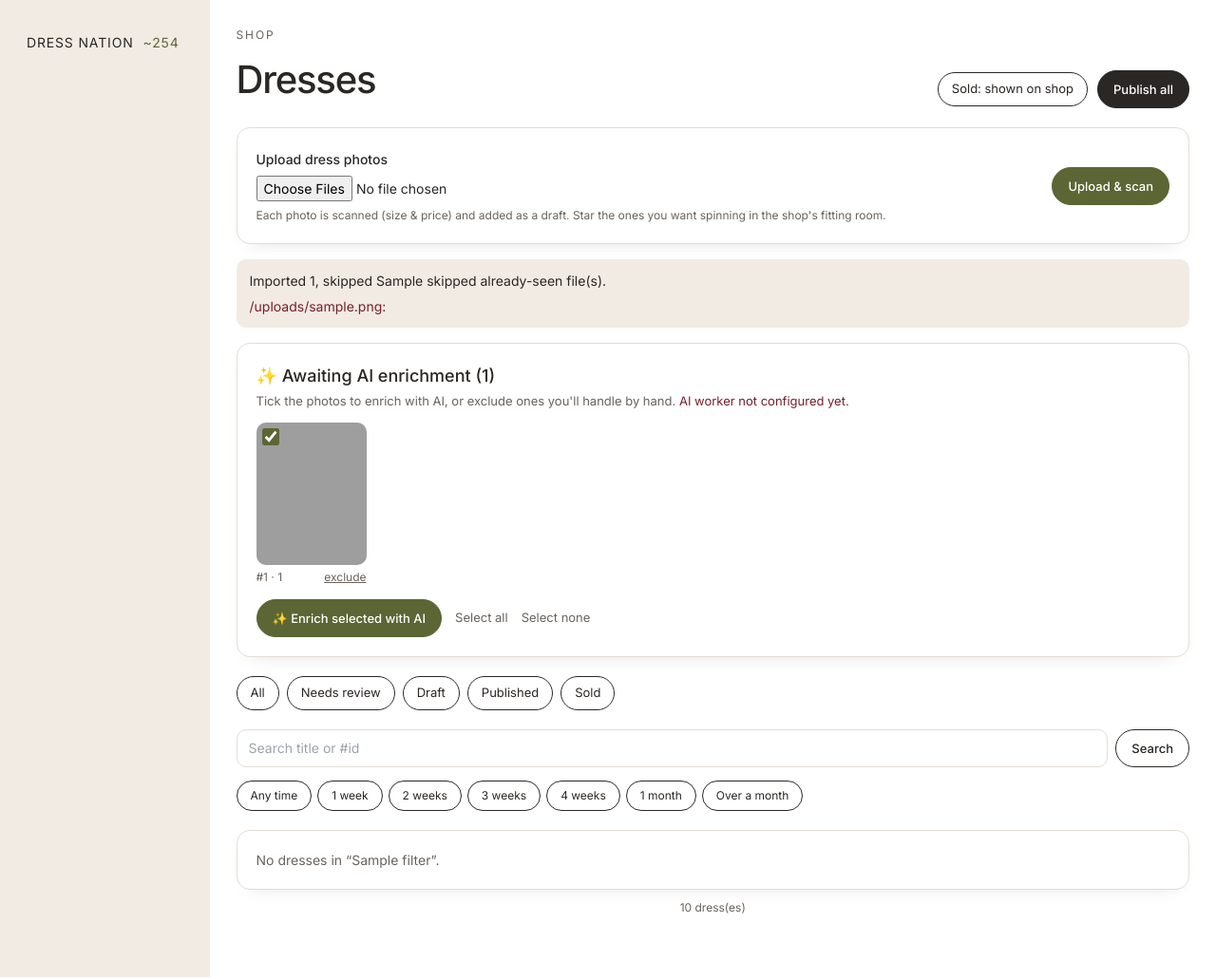
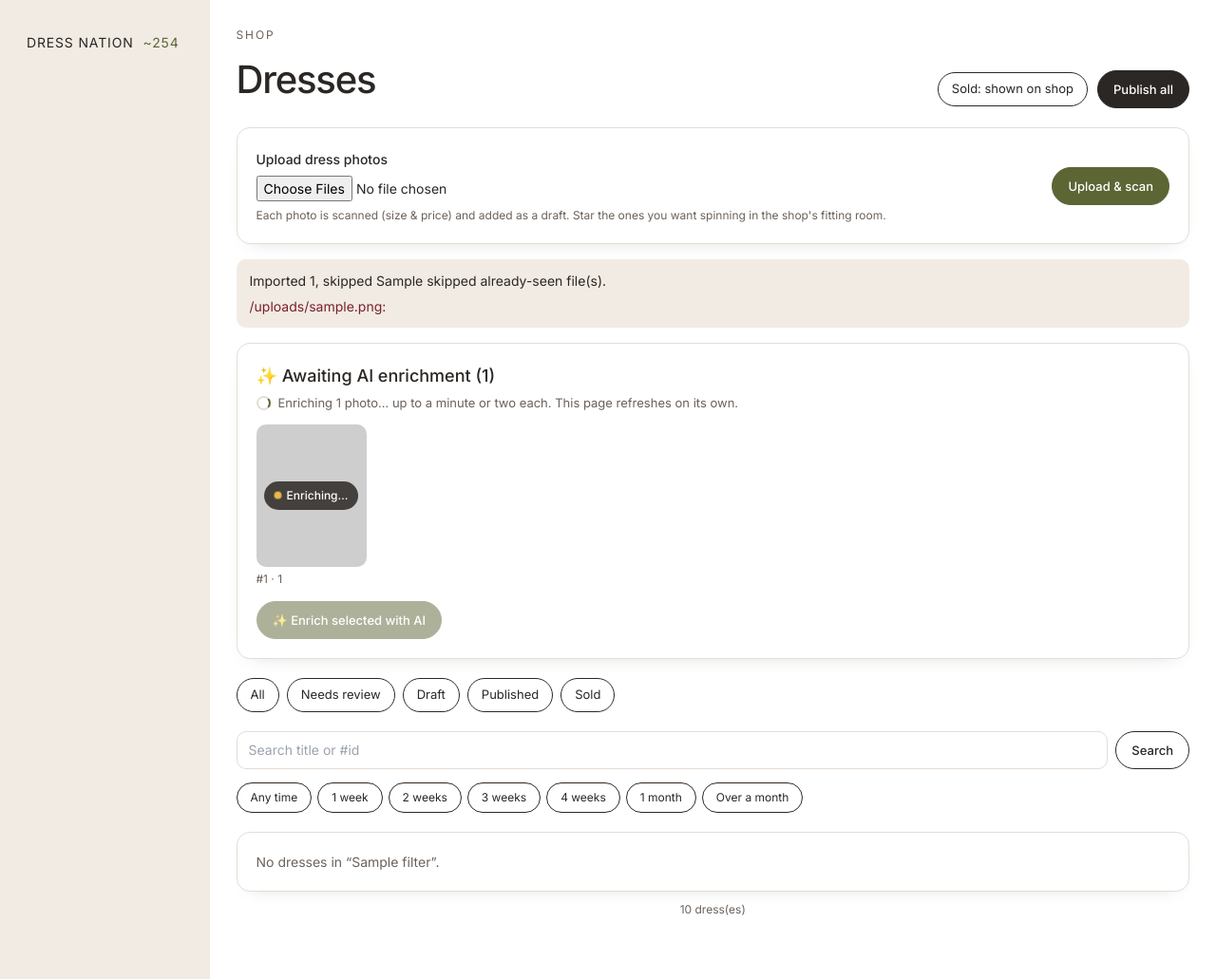
Before and after one commit to davidnjau/whatsapp-bot, a Node project: template app/views/catalogue.njk in a window 1280 px wide. Shown: the whole page at 95% size. Run offline with Node 20 templates, Linux system fonts and the light colour scheme; the template is opened without the code that fills it: most values are stand-ins (such as "Sample title", 1, 10 or a date in 2020); some libraries are stand-ins or nearby versions; grey boxes are pictures that could not be loaded.

Commit message:
feat(admin): live "enriching…" state on the catalogue panel
- products.ai_enqueued_at (migration 023) marks a photo queued/running
- per-photo "Enriching…" badge, overall progress line, disabled button
- page auto-refreshes while any enrichment is in flight; cleared on completion

```diff
--- a/app/src/modules/shop/ingest.ts
+++ b/app/src/modules/shop/ingest.ts
@@ -68,7 +68,7 @@ export async function runIngest(productId: number): Promise<void> {
        length_desc = $5,
        short_desc = $6, long_desc = $7, social_caption = $8,
        occasions = $9::jsonb, silhouette = $10, stretch_level = $11, fit_notes = $12,
-       embedding = $13::jsonb, ai_ingested_at = now(), needs_review = true
+       embedding = $13::jsonb, ai_ingested_at = now(), ai_enqueued_at = NULL, needs_review = true
      WHERE id = $1`,
     [
       product.id,
--- a/app/views/catalogue.njk
+++ b/app/views/catalogue.njk
@@ -36,35 +36,59 @@
 {% endif %}
 
 {% if awaiting.length %}
+<style>
+  .enrich-badge{position:absolute;top:50%;left:50%;transform:translate(-50%,-50%);z-index:2;background:rgba(43,39,36,.85);color:#fff;font-size:12px;font-weight:500;padding:6px 11px;border-radius:999px;white-space:nowrap;display:flex;align-items:center;gap:6px}
+  .enrich-dot{width:7px;height:7px;border-radius:50%;background:#f3c14b;animation:enrichPulse 1s ease-in-out infinite}
+  @keyframes enrichPulse{0%,100%{opacity:.35;transform:scale(.8)}50%{opacity:1;transform:scale(1.15)}}
+  .enrich-spin{width:15px;height:15px;border:2px solid var(--line);border-top-color:var(--accent);border-radius:50%;display:inline-block;animation:enrichSpin .8s linear infinite}
+  @keyframes enrichSpin{to{transform:rotate(360deg)}}
+</style>
 <div class="e-card" style="margin-bottom:20px">
   <div style="margin-bottom:12px">
     <h2 style="margin:0;font-size:18px;font-weight:500">✨ Awaiting AI enrichment ({{ awaiting.length }})</h2>
+    {% if enrichingCount %}
+    <p class="e-muted" style="font-size:13px;margin:6px 0 0;display:flex;align-items:center;gap:8px">
+      <span class="enrich-spin"></span> Enriching {{ enrichingCount }} photo{{ 's' if enrichingCount != 1 }}… up to a minute or two each. This page refreshes on its own.
+    </p>
+    {% else %}
     <p class="e-muted" style="font-size:13px;margin:4px 0 0">Tick the photos to enrich with AI, or exclude ones you'll handle by hand.{% if not ingestConfigured %} <span style="color:#7a1f2b">AI worker not configured yet.</span>{% endif %}</p>
+    {% endif %}
   </div>
   <form method="post" action="/admin/catalogue/enrich-batch">
     <div style="display:flex;flex-wrap:wrap;gap:12px">
       {% for p in awaiting %}
       <div style="width:116px">
-        <label style="display:block;position:relative;cursor:pointer">
+        <label style="display:block;position:relative;cursor:{{ 'default' if p.enriching else 'pointer' }}">
+          {% if p.enriching %}
+          <span class="enrich-badge"><span class="enrich-dot"></span>Enriching…</span>
+          {% else %}
           <input type="checkbox" name="ids" value="{{ p.id }}" checked
                  style="position:absolute;top:6px;left:6px;width:18px;height:18px;z-index:1;accent-color:var(--accent)">
-          <img src="/shop/img/{{ p.id }}" style="width:116px;height:150px;object-fit:cover;border-radius:10px;background:var(--panel);display:block" alt="">
+          {% endif %}
+          <img src="/shop/img/{{ p.id }}" alt=""
+               style="width:116px;height:150px;object-fit:cover;border-radius:10px;background:var(--panel);display:block{{ ';opacity:.5' if p.enriching }}">
         </label>
         <div style="display:flex;justify-content:space-between;align-items:center;gap:6px;margin-top:4px">
           <span class="e-muted" style="font-size:12px">#{{ p.id }}{% if p.size %} · {{ p.size }}{% endif %}</span>
+          {% if not p.enriching %}
           <button type="submit" formaction="/admin/catalogue/{{ p.id }}/skip-ai" formnovalidate
                   title="Exclude from AI" style="background:none;border:0;cursor:pointer;color:var(--muted);text-decoration:underline;font-size:12px">exclude</button>
+          {% endif %}
         </div>
       </div>
       {% endfor %}
     </div>
     <div style="margin-top:14px;display:flex;gap:14px;align-items:center;flex-wrap:wrap">
-      <button class="e-btn e-btn-olive">✨ Enrich selected with AI</button>
+      <button class="e-btn e-btn-olive"{% if enrichingCount %} disabled style="opacity:.5;cursor:not-allowed"{% endif %}
+              onclick="var b=this;setTimeout(function(){b.disabled=true;b.textContent='⏳ Queuing…'},0)">✨ Enrich selected with AI</button>
+      {% if not enrichingCount %}
       <a href="#" onclick="document.querySelectorAll('input[name=ids]').forEach(function(c){c.checked=true});return false" class="e-muted" style="font-size:13px">Select all</a>
       <a href="#" onclick="document.querySelectorAll('input[name=ids]').forEach(function(c){c.checked=false});return false" class="e-muted" style="font-size:13px">Select none</a>
+      {% endif %}
     </div>
   </form>
 </div>
+{% if enrichingCount %}<script>setTimeout(function(){location.reload()},5000)</script>{% endif %}
 {% endif %}
 
 <div style="display:flex;gap:8px;flex-wrap:wrap;margin-bottom:20px">
```
Also changed, not shown: app/src/admin/shop.ts (+7 -2 lines), app/src/modules/shop/index.ts (+14 -4 lines), app/migrations/023_ai_enqueued.sql (added).
